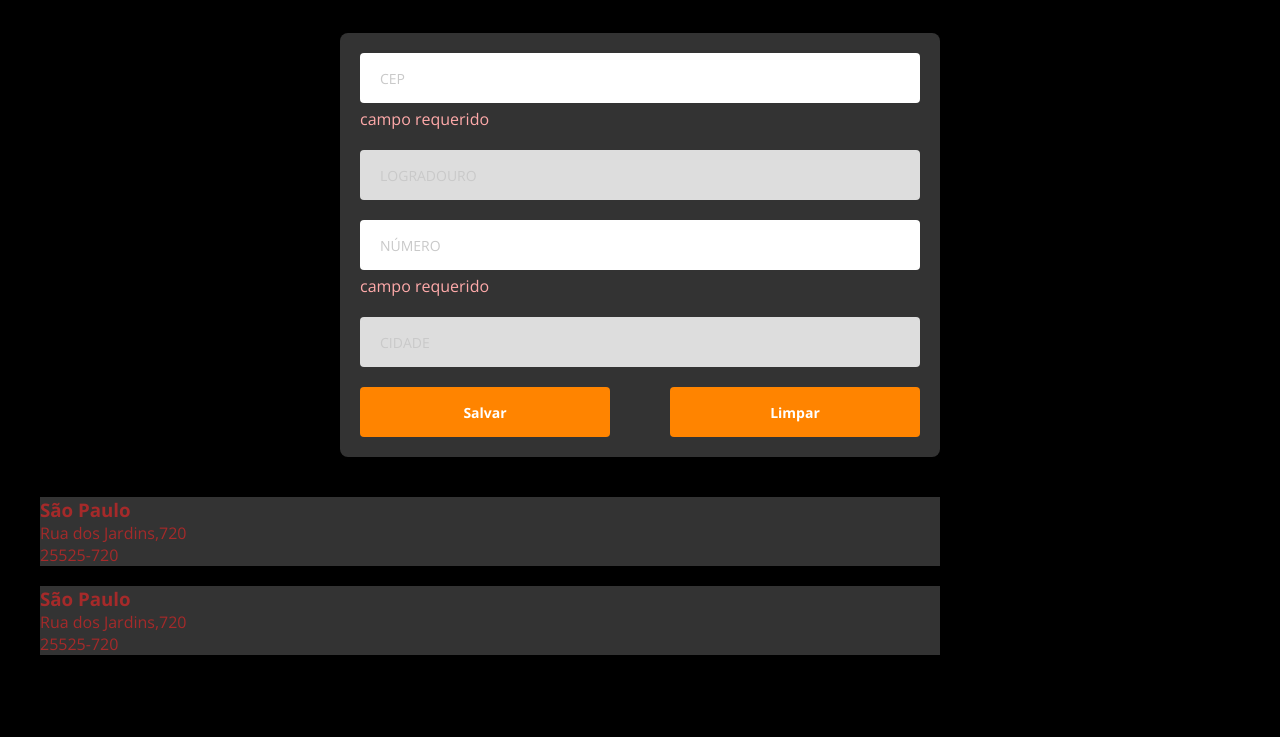
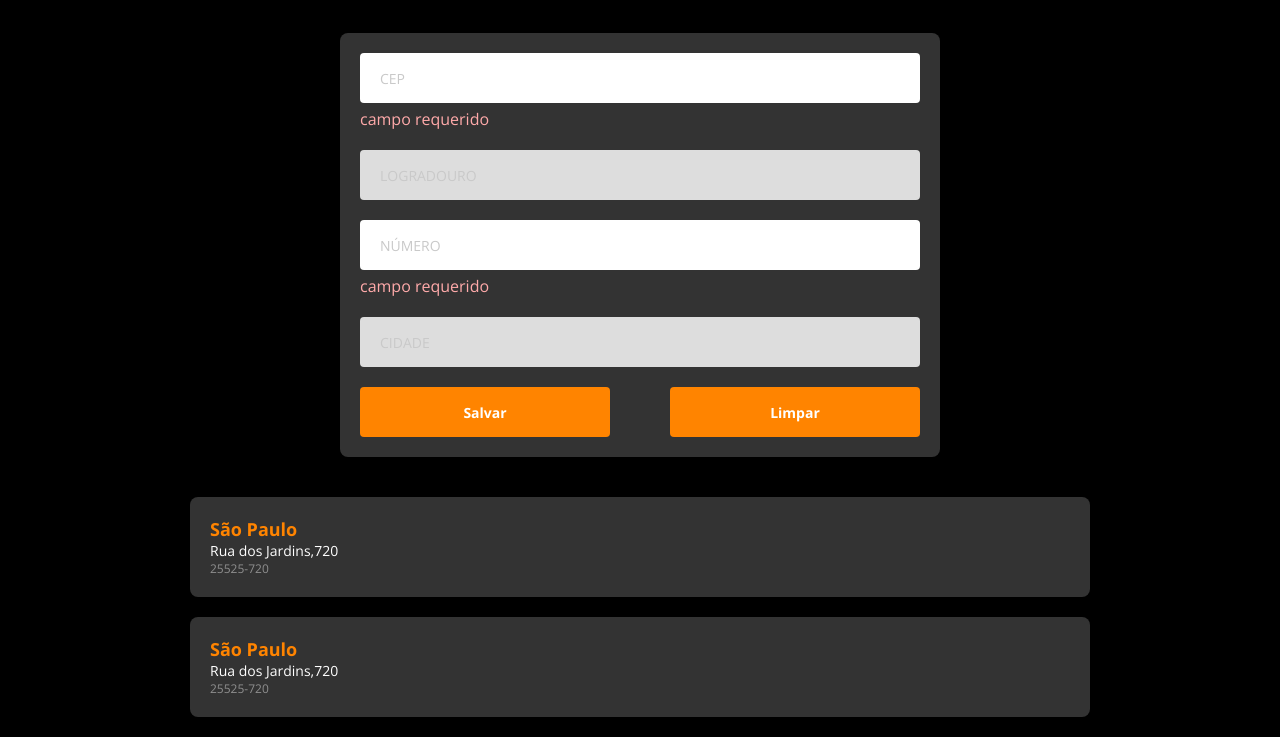
Before and after one commit to lucianagmbw/DSViacep, a plain HTML site: page front/index.html in a window 1280 px wide. Shown: the part 87-824 px from the top of the page. Before the commit the page ends 800 px from the top, so only its background shows below. Drawn offline with nearby package versions, Linux system fonts and the light colour scheme.

Commit message:
designer finish

```diff
--- a/front/css/styles.css
+++ b/front/css/styles.css
@@ -3,7 +3,7 @@
     margin:0;
     padding:0;
     font-family:'Open Sans' , 'sans-serif';
-    color:brown;
+
 }
 
 html,body {
@@ -107,19 +107,36 @@ html,body {
     margin-left: 10px;
 }
 
+.list-container{
+    width: 100%;
+    padding: 0 20px;
+    display:flex;
+    flex-direction: column;
+    align-items: center;
+}
 .card-list-item{
+
     background-color: #333;
-    margin-bottom: 20px;
+    color:#fff;
+    margin-bottom:20px;
     max-width: 900px;
-}
-.list-container{
+    width:100%;
+    border-radius: 8px;
+    padding:20px
 
-    width: 100%;
-    padding: 0 40px;
-    display: flex;
-    flex-direction: column;
 }
 
-.list-section{
+.card-list-item h3{
+    color: #ff8400;
+    font-size:18px;
+}
 
+.address-line{
+    color: #fff;
+    font-size:14px;
 }
+
+.address-cep{
+    color:#8f8f8f;
+    font-size: 12px;
+}
--- a/front/index.html
+++ b/front/index.html
@@ -78,13 +78,13 @@
        <section id= "list-section" class="list-container">
         <div class="card-list-item">
             <h3>São Paulo</h3>
-            <p>Rua dos Jardins,720</p>
-            <p>25525-720</p>
+            <p class="address-line">Rua dos Jardins,720</p>
+            <p class="address-cep">25525-720</p>
         </div>
         <div class="card-list-item">
             <h3>São Paulo</h3>
-            <p>Rua dos Jardins,720</p>
-            <p>25525-720</p>
+            <p class="address-line">Rua dos Jardins,720</p>
+            <p class="address-cep">25525-720</p>
         </div>
        </section>
    </main>
```
